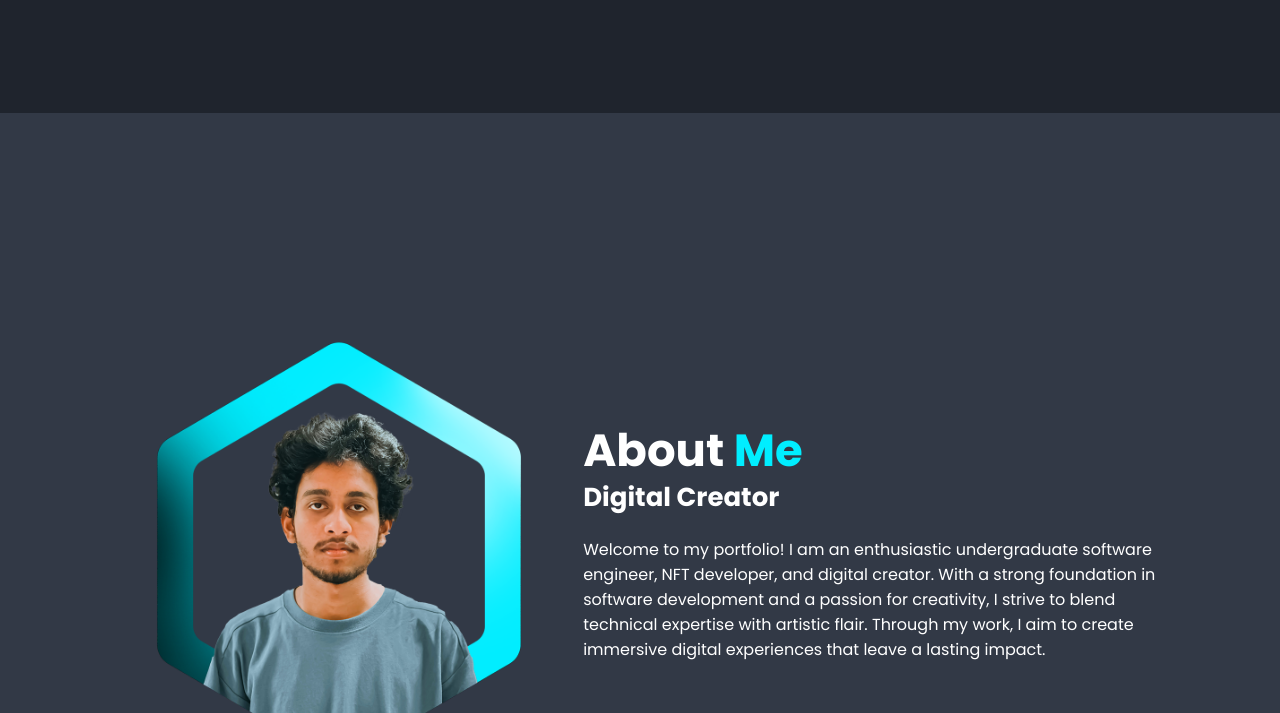
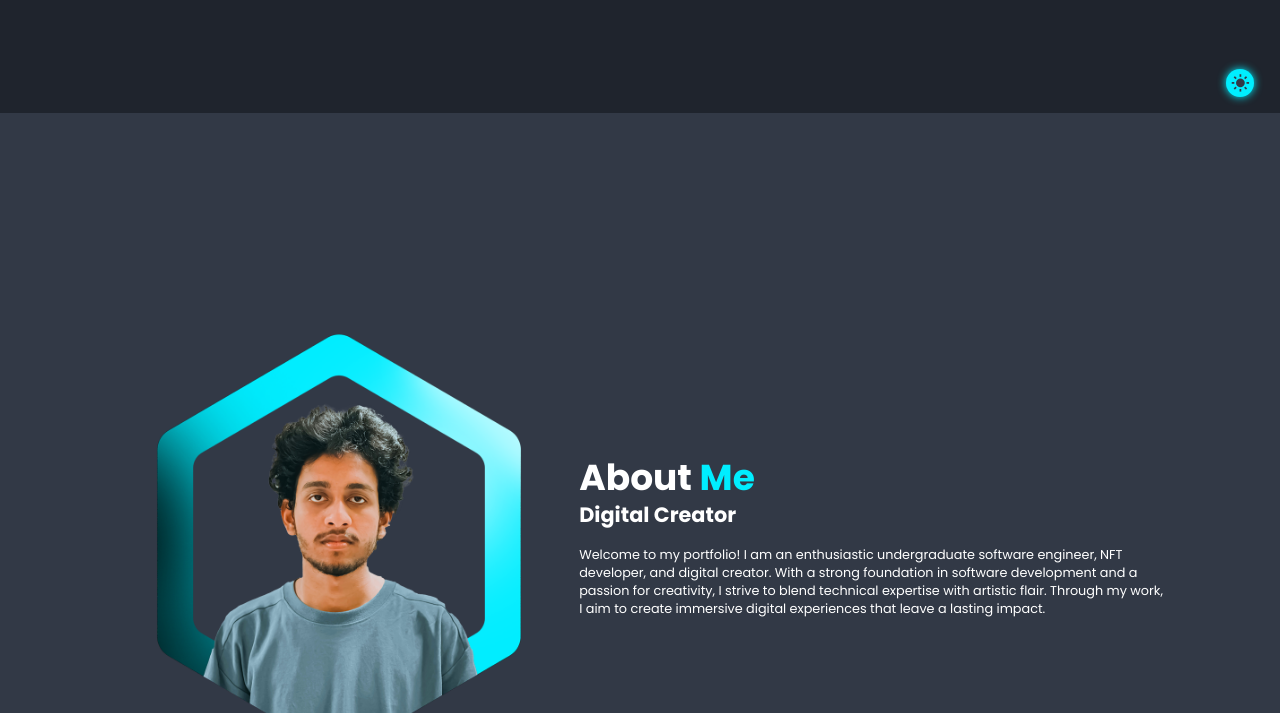
Before and after one commit to thisha-me/thisha.me, a plain HTML site: page index.html in a window 1280 px wide. Shown: the part 687-1400 px from the top of the page. Drawn offline with nearby package versions, Linux system fonts and the light colour scheme.

Commit message:
add dark theme switch

```diff
--- a/css/style.css
+++ b/css/style.css
@@ -11,12 +11,20 @@
     font-family: 'Poppins', sans-serif;
 }
 
-:root {
+.dark-theme {
     --bg-color: #1f242d;
     --second-bg-color: #323946;
     --text-color: #fff;
     --main-color: #0ef;
-    /*  #0ef  #12fd92  */
+
+    /*  #0ef  #12fd92 */
+}
+
+.light-theme{
+    --bg-color: #fff;
+    --second-bg-color: #f5f5f5;
+    --text-color: #000;
+    --main-color: rgb(35, 161, 170);
 }
 
 html {
@@ -27,7 +35,8 @@ html {
 body {
     background-color: var(--bg-color);
     color: var(--text-color);
-    cursor: none;
+    /* cursor: none; */
+    position: relative;
 }
 
 #preloader {
@@ -38,6 +47,27 @@ body {
     position: fixed;
     z-index: 1000;
 
+}
+
+#sw-icon{
+    font-size: 2.6rem;
+    color: var(--second-bg-color);
+
+}
+
+.switch{
+    height: 3.5rem;
+    width: 3.5rem;
+    background-color: var(--main-color);
+    position: fixed;
+    bottom: 2%;
+    right:  2%;
+    display: flex;
+    justify-content: center;
+    text-align: center;
+    align-items: center;
+    border-radius: 50%;
+    box-shadow: 0 0 1rem var(--main-color);
 }
 
 section {
@@ -71,6 +101,7 @@ section {
 .logo img {
     width: 6vw;
     top: 0;
+    border: 0;
 }
 
 .navbar a {
@@ -292,7 +323,7 @@ span {
     left: 0;
     width: 100%;
     height: 100%;
-    background: linear-gradient(rgba(0, 0, 0, 0.5), var(--main-color));
+    background: linear-gradient(rgba(0, 0, 0, 0.1), var(--main-color));
     display: flex;
     justify-content: center;
     align-items: center;
@@ -422,6 +453,11 @@ input::-webkit-inner-spin-button {
 }
 
 /*Breakpoints*/
+@media (max-width:1550px){
+    html {
+        font-size: 50%;
+    }
+}
 @media (max-width:1200px) {
     html {
         font-size: 55%;
@@ -473,7 +509,16 @@ input::-webkit-inner-spin-button {
         padding: 2rem 3%;
     }
 }
+@media (max-width:812px){
+    .portfolio-box p,
+    .portfolio-box p a {
+        font-size: 1.3rem;
+    }
 
+    .portfolio-box h4 {
+        font-size: 2.5rem;
+    }
+}
 @media (max-width:768px) {
     #menu-icon {
         display: block;
--- a/index.html
+++ b/index.html
@@ -24,9 +24,11 @@
     <!-- cursor -->
     <div class="cursor"></div>
 
+
     <!--Header-->
     <header class="header">
         <a href="https://thisha.me" class="logo"><img src="img/Logo.png" alt=""></a>
+        <div class="switch"><i class='bx bxs-sun' id="sw-icon"></i></div>
 
         <i class='bx bx-menu' id="menu-icon"></i>
 
@@ -39,6 +41,7 @@
 
             <span class="active-nav"></span>
         </nav>
+
     </header>
 
     <!--Home Section-->
--- a/js/script.js
+++ b/js/script.js
@@ -9,9 +9,32 @@ window.addEventListener("load",()=>{
 let menuIcon=document.querySelector("#menu-icon");
 let navbar=document.querySelector(".navbar");
 
+
 menuIcon.onclick=()=>{
     menuIcon.classList.toggle('bx-x');
     navbar.classList.toggle('active');
+}
+
+//------------------------ switch theme----------------------------------
+var icon=document.getElementById('sw-icon');
+
+window.onload=()=>{
+    document.body.classList.add("dark-theme");
+    document.body.classList.remove("light-theme");
+}
+
+icon.onclick=()=>{
+    if(icon.classList.contains('bxs-sun')){
+        icon.classList.remove('bxs-sun');
+        icon.classList.add('bxs-moon');
+        document.body.classList.add("light-theme");
+        document.body.classList.remove("dark-theme");
+    }else{
+        icon.classList.add('bxs-sun');
+        icon.classList.remove('bxs-moon');
+        document.body.classList.add("dark-theme");
+        document.body.classList.remove("light-theme");
+    }
 }
 
 // --------------------Scroll section active link-----------------------
```
